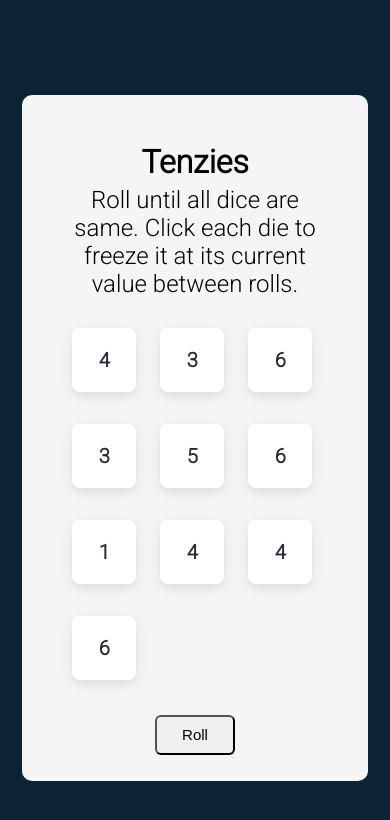
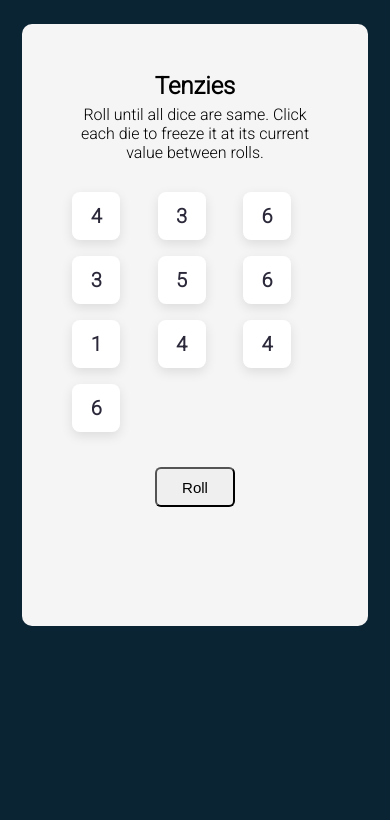
Before and after one commit to SHASHWAT-SGH/Tenzies, a React (Create React App) app: page / in a window 390 px wide. Shown: the top 820 px of the page. Built offline with nearby package versions, Linux system fonts and the light colour scheme.

Commit message:
css updated and favico changed

```diff
--- a/public/index.html
+++ b/public/index.html
@@ -2,7 +2,7 @@
 <html lang="en">
   <head>
     <meta charset="utf-8" />
-    <link rel="icon" href="%PUBLIC_URL%/favicon.ico" />
+    <link rel="icon" href="./favicon.ico" />
     <meta name="viewport" content="width=device-width, initial-scale=1" />
     <meta name="theme-color" content="#000000" />
     <meta
@@ -24,7 +24,7 @@
       work correctly both with client-side routing and a non-root public URL.
       Learn how to configure a non-root public URL by running `npm run build`.
     -->
-    <title>React App</title>
+    <title>Tenzies</title>
   </head>
   <body>
     <noscript>You need to enable JavaScript to run this app.</noscript>
--- a/src/styles/die.css
+++ b/src/styles/die.css
@@ -20,3 +20,14 @@
     font-size: 20px;
     font-weight: bold;
 }
+
+@media only screen and (max-width: 540px){
+    .die{
+        width: 3rem;
+        height: 3rem;
+        border-radius: 8px ;
+        color: #2B283A;
+        display: flex;
+        box-shadow: rgba(0, 0, 0, 0.1) 0px 4px 12px;
+    }
+}
--- a/src/styles/game.css
+++ b/src/styles/game.css
@@ -80,6 +80,12 @@ button:hover{
 }
 
 @media only screen and (max-width: 550px){
+
+    .main-container{
+        width: 70%;
+        height: 60%;
+    }
+
     .game-area{
         grid-template-columns: auto auto auto auto;
     }
@@ -92,8 +98,22 @@ button:hover{
 @media only screen and (max-width: 540px){
     .game-area{
         row-gap: 2rem;
-        column-gap: 1rem;
+        column-gap: 0.5rem;
+        row-gap: 1rem;
     }
+
+    .main-container{
+        margin-top: 0.5rem;
+    }
+
+    .info .heading{
+        font-size: 1.5rem;
+    }
+
+    .info .description{
+        font-size: 1rem;
+    }
+
 }
 
 @media only screen and (max-width: 450px){
```
Also changed, not shown: 1 other file (tests, documents, lock files or other folders).
